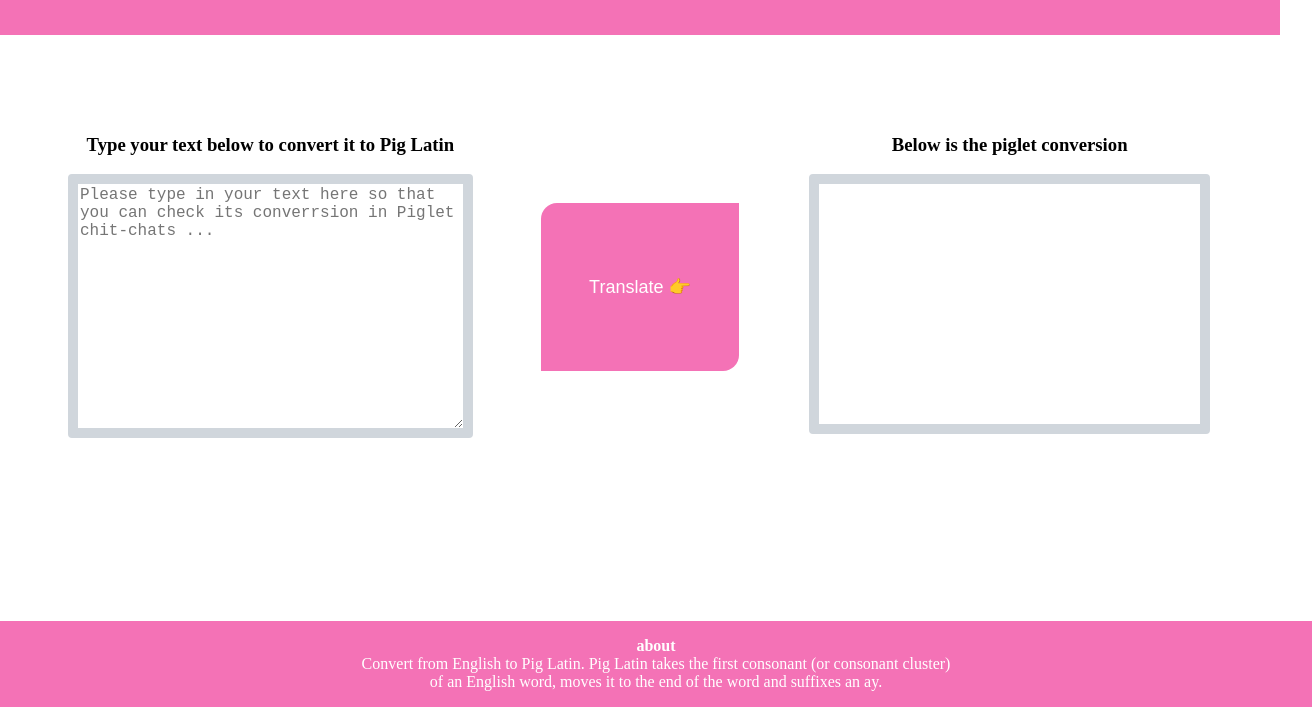
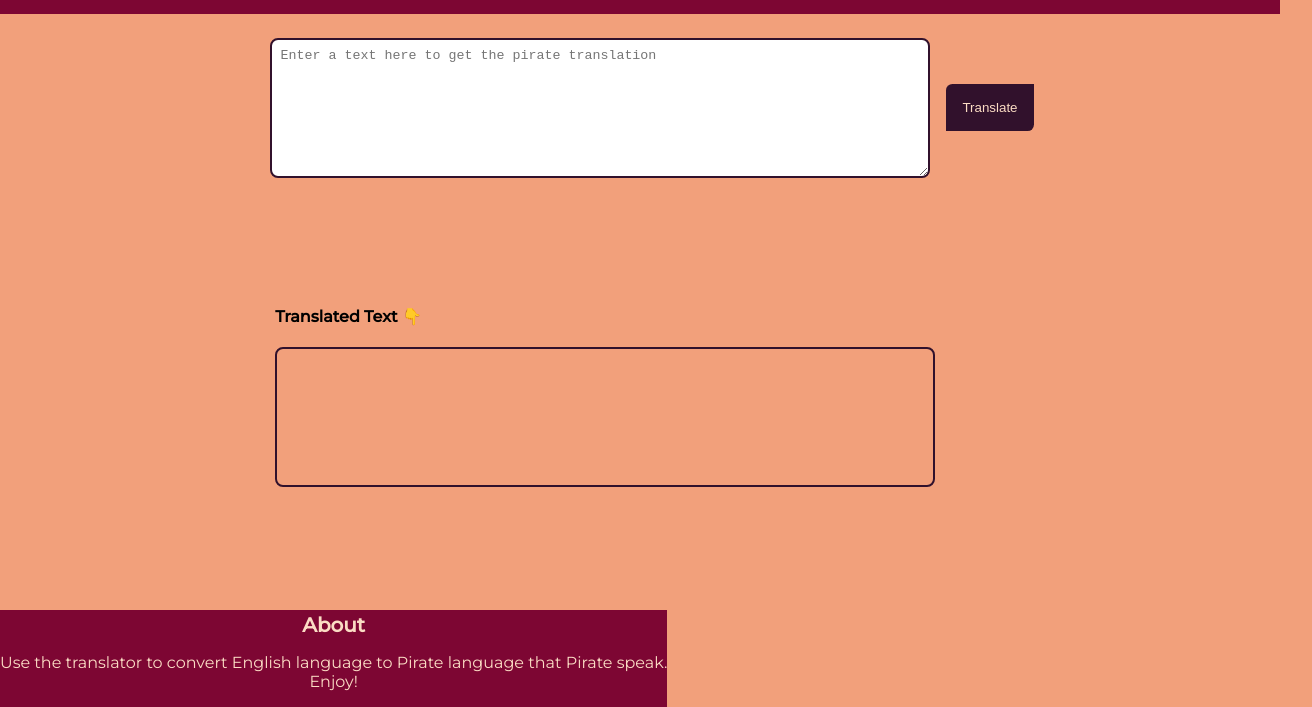
Before and after one commit to anshulraheja/levelZero_markSeven, a website built with Parcel: page index.html in a window 1280 px wide. Shown: the part 93-800 px from the top of the page, 1312 px wide, since content can reach past the window. Built offline with nearby package versions, Linux system fonts and the light colour scheme; a web font is replaced by a local one.

Commit message:
style : add styling to the code

```diff
--- a/index.html
+++ b/index.html
@@ -4,43 +4,45 @@
     <meta charset="UTF-8" />
     <meta http-equiv="X-UA-Compatible" content="IE=edge" />
     <meta name="viewport" content="width=device-width, initial-scale=1.0" />
-    <title>Piglet Chit-chat</title>
+    <title>Banana Speak</title>
     <link href="styles.css" rel="stylesheet" />
   </head>
 
   <body>
+    <!-- navbar -->
     <nav>
-      <!-- <img id="nav-image" src="images/piglet.png" /> -->
-      <h2 id="nav-heading">Piglet Chit-Chats</h2>
+      <h1 id="nav-heading">Pirate language Translataor</h1>
     </nav>
 
+    <!-- main -->
     <div class="main">
-      <div class="container">
-        <h3>Type your text below to convert it to Pig Latin</h3>
-        <textarea
-          class="conatiner-text"
-          id="txt-input"
-          placeholder="Please type in your text here so that you can check its converrsion in Piglet chit-chats ..."
-        ></textarea>
-      </div>
-
-      <button id="btn-translate">Translate 👉</button>
-
-      <div class="container">
-        <h3>Below is the piglet conversion</h3>
-        <div class="conatiner-text" id="div-output"></div>
-      </div>
+      <textarea
+        id="txt-input"
+        placeholder="Enter a text here to get the pirate translation"
+      ></textarea>
+      <button id="btn-translate">Translate</button>
     </div>
 
-    <script src="index.js" type="text/javascript"></script>
-
-    <footer>
-      <div><b>about</b></div>
+    <!-- output -->
+    <div class="output-container">
+      <div class="lds-ring">
+        <div></div>
+        <div></div>
+        <div></div>
+        <div></div>
+      </div>
+      <h4>Translated Text 👇</h4>
+      <div id="div-output"></div>
+    </div>
+    <!-- footer -->
+    <footer class="footer">
+      <h4>About</h4>
       <p>
-        Convert from English to Pig Latin. Pig Latin takes the first consonant
-        (or consonant cluster) of an English word, moves it to the end of the
-        word and suffixes an ay.
+        Use the translator to convert English language to Pirate language that
+        Pirate speak.<br />Enjoy!
       </p>
     </footer>
   </body>
+
+  <script src="index.js" type="text/javascript"></script>
 </html>
--- a/index.js
+++ b/index.js
@@ -1,32 +1,43 @@
-var serverURL = "https://api.funtranslations.com/translate/pig-latin.json";
+import "./styles.css";
 
+var serverURL = "https://api.funtranslations.com/translate/pirate.json";
 var txtInput = document.querySelector("#txt-input");
-//console.log(txtInput)
+var btnTranslate = document.querySelector("#btn-translate");
+var divOutput = document.querySelector("#div-output");
+var loader = document.querySelector(".lds-ring");
 
-var btnTranslate = document.querySelector("#btn-translate");
-//console.log(btnTranslate)
 btnTranslate.addEventListener("click", clickHandler);
 
-var divOutput = document.querySelector("#div-output");
-//console.log(divOutput)
+function clickHandler() {
+  displayLoading();
+  console.log("clicked");
+  var inputText = txtInput.value;
+  fetch(getTranslationURL(inputText))
+    .then((response) => {
+      return response.json();
+    })
+    .then((json) => {
+      hideLoading();
+      var translatedText = json.contents.translated;
+      divOutput.innerText = translatedText;
+    })
+    .catch(errorHandler);
+}
 
 function getTranslationURL(text) {
   return serverURL + "?text=" + text;
 }
 
 function errorHandler(error) {
-  console.log("error occured", error);
-  alert("Something went wong with server! try again aftersometime.");
+  alert("Something went wong with server! Try after sometime.");
 }
 
-function clickHandler() {
-  var inputText = txtInput.value;
+// show loading spinner
+function displayLoading() {
+  loader.classList.add("display");
+}
 
-  fetch(getTranslationURL(inputText))
-    .then((response) => response.json())
-    .then((json) => {
-      var translatedText = json.contents.translated;
-      divOutput.innerText = translatedText;
-    })
-    .catch(errorHandler);
+// hiding loading spinner
+function hideLoading() {
+  loader.classList.remove("display");
 }
--- a/styles.css
+++ b/styles.css
@@ -1,85 +1,129 @@
-@import url("https://fonts.googleapis.com/css2?family=Bona+Nova:wght@400;700&display=swap");
+@import url("https://fonts.googleapis.com/css2?family=Montserrat:wght@300;400;500&display=swap");
+/* variables */
 :root {
-  --primary-color: #f472b6;
+  --clr-primary-1: rgb(125, 6, 51);
+  --clr-primary-2: rgb(49, 17, 44);
+  --clr-primary-3: rgb(242, 160, 123);
+  --clr-primary-4: rgb(251, 220, 196);
+}
+/* global styles */
+body {
+  margin: 0;
+  font-family: "Montserrat", sans-serif;
+  background-color: var(--clr-primary-3);
 }
 
-body {
-  margin: 0;
-  box-sizing: border-box;
-  font-family: "Bona Nova", serif;
+/* navbar */
+nav {
+  background-color: var(--clr-primary-1);
+  height: 5rem;
+  text-align: center;
 }
-
-nav {
-  background-color: var(--primary-color);
-  height: 8rem;
+nav > h1 {
+  color: var(--clr-primary-4);
+  font-size: 32px;
+}
+/* main section */
+.main {
+  padding: 1rem;
+  width: 100%;
+  margin: auto;
   display: flex;
   align-items: center;
   justify-content: center;
 }
-
-#nav-image {
-  padding: 2rem;
-  height: 5rem;
+textarea {
+  display: block;
+  width: 50%;
+  margin: 0.5rem;
+  height: 15vh;
+  border: 2px solid var(--clr-primary-2);
+  border-radius: 0.5rem;
+  padding: 0.5rem;
+}
+button {
+  background-color: var(--clr-primary-2);
+  margin: 1rem 1rem 1rem 0.5rem;
+  padding: 1rem;
+  border: none;
+  border-top-left-radius: 0.4rem;
+  border-bottom-right-radius: 0.4rem;
+  cursor: pointer;
+  color: var(--clr-primary-4);
+  font-weight: 500;
 }
 
-#nav-heading {
-  color: white;
+#div-output {
+  overflow: scroll;
+  height: 15vh;
+  width: 50%;
+  display: block;
+  margin: 0.5rem;
+  border: 2px solid var(--clr-primary-2);
+  border-radius: 0.5rem;
+  padding: 0.5rem;
+  margin-left: 21.5%;
 }
 
-.main {
-  display: flex;
-  justify-content: center;
+.output-container > h4 {
+  margin-left: 21.5%;
 }
 
-h3 {
-  width: max-content;
+/* footer */
+.footer {
+  position: fixed;
+  left: 0;
+  bottom: 0;
+  /* width: 90%; */
+  background-color: var(--clr-primary-1);
+  color: var(--clr-primary-4);
+  text-align: center;
 }
 
-textarea {
-  display: block;
+.footer > h4 {
+  font-size: 20px;
+  margin: 0.2rem;
 }
 
-.container {
-  display: flex;
-  flex-direction: column;
-  width: 40%;
-  padding: 5rem;
-  align-items: center;
+/* spinning loader */
+.lds-ring {
+  display: inline-block;
+  position: relative;
+  width: 80px;
+  height: 80px;
+  left: 40%;
+  visibility: hidden;
+}
+.lds-ring div {
+  box-sizing: border-box;
+  display: block;
+  position: absolute;
+  width: 64px;
+  height: 64px;
+  margin: 8px;
+  border: 8px solid #fff;
+  border-radius: 50%;
+  animation: lds-ring 1.2s cubic-bezier(0.5, 0, 0.5, 1) infinite;
+  border-color: var(--clr-primary-2) transparent transparent transparent;
+}
+.lds-ring div:nth-child(1) {
+  animation-delay: -0.45s;
+}
+.lds-ring div:nth-child(2) {
+  animation-delay: -0.3s;
+}
+.lds-ring div:nth-child(3) {
+  animation-delay: -0.15s;
+}
+@keyframes lds-ring {
+  0% {
+    transform: rotate(0deg);
+  }
+  100% {
+    transform: rotate(360deg);
+  }
 }
 
-.conatiner-text {
-  width: 100%;
-  height: 30vh;
-  font-size: large;
-  border: #d0d6dc solid 10px;
-  border-radius: 0.25rem;
+.lds-ring.display {
+  visibility: visible;
 }
-
-button {
-  background-color: var(--primary-color);
-  margin: 1rem 0rem;
-  padding: 1rem 1rem;
-  border: none;
-  font-size: large;
-  border-top-left-radius: 1rem;
-  border-bottom-right-radius: 1rem;
-  height: 21vh;
-  width: 20vw;
-  margin-top: 10.5rem;
-  color: white;
-}
-
-footer {
-  background-color: var(--primary-color);
-  bottom: 0;
-  position: fixed;
-  width: 100%;
-  padding: 1rem;
-  text-align: center;
-  color: white;
-}
-
-footer p {
-  margin: auto;
-  max-width: 600px;
-}
```
Also changed, not shown: README.md.
